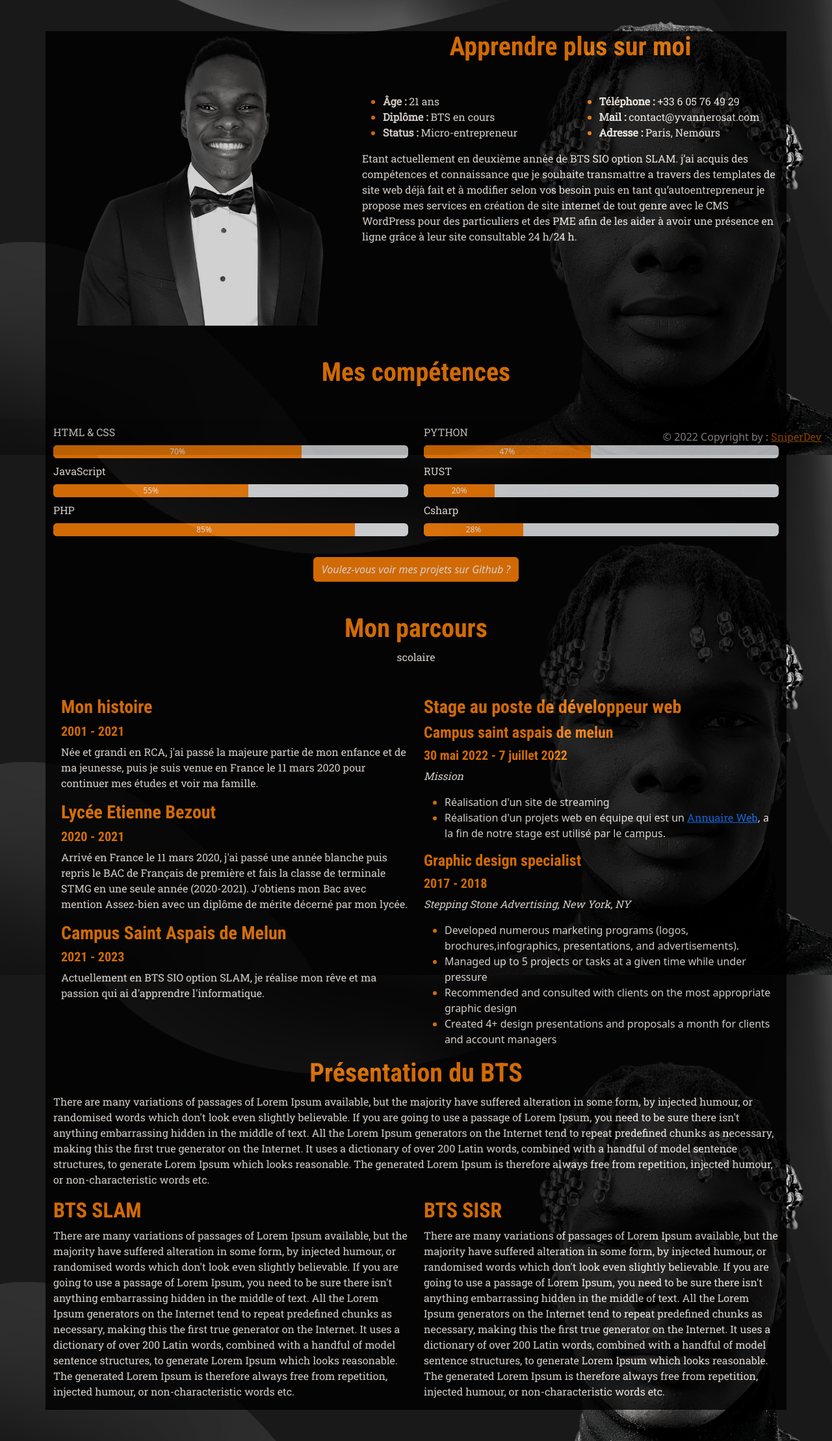
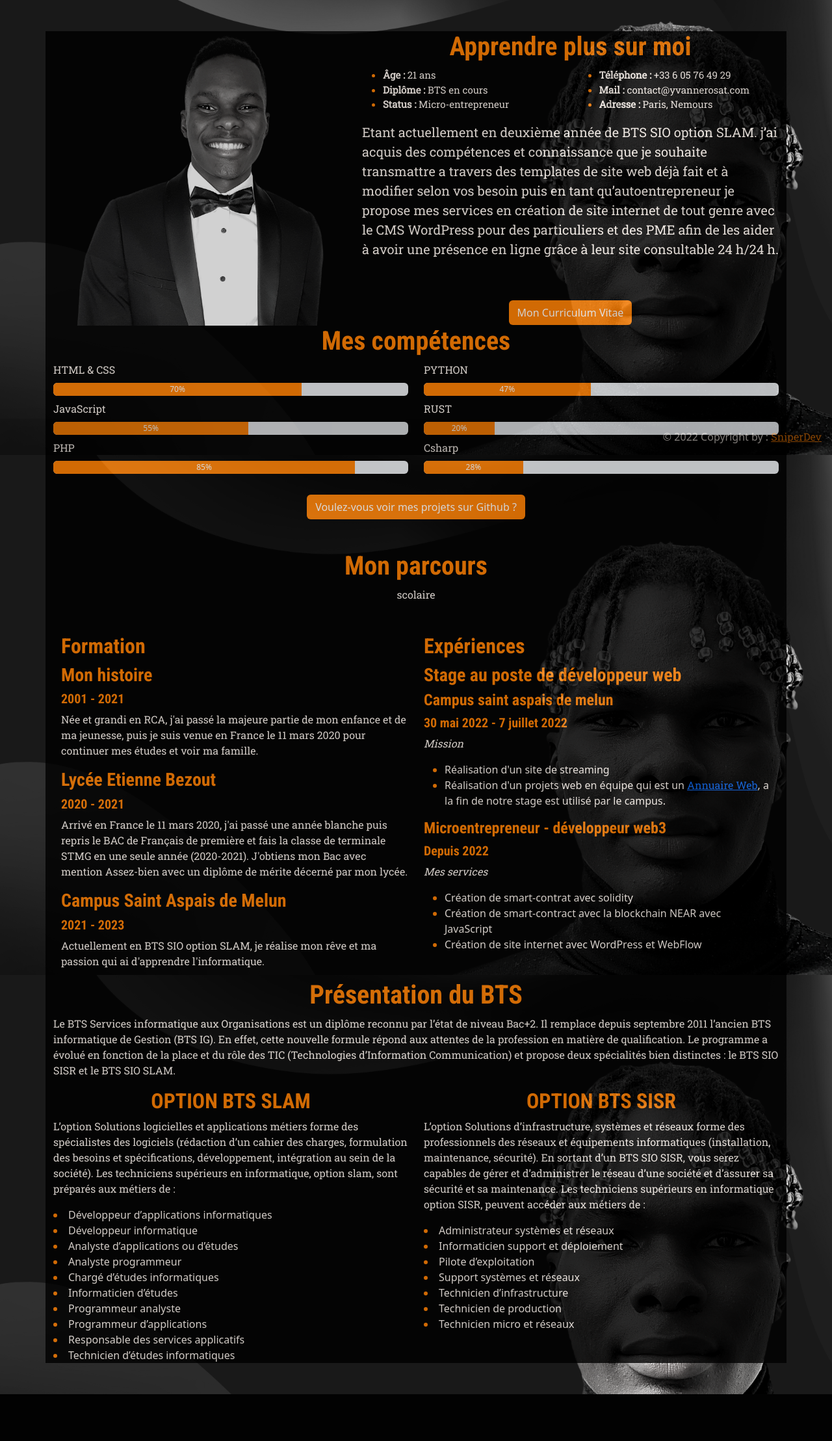
Before and after one commit to YvanneROSAT/Portfolio, a PHP site: page /Apropos.php in a window 1280 px wide. Shown: the part 100-2317 px from the top of the page at 65% size. After the commit the page ends 2245 px from the top, so only its background shows below. Run offline with PHP 8.4, Linux system fonts and the light colour scheme; some web fonts are replaced.

Commit message:
mise en place du html

```diff
--- a/Apropos.php
+++ b/Apropos.php
@@ -11,7 +11,7 @@ require('header_&_footer/header.php');
 
         <!-- text for me -->
         <div class="col-12 col-md-7">
-            <h1 class="mb-3 mb-md-5">Apprendre plus sur moi</h1>
+            <h1>Apprendre plus sur moi</h1>
             <div class="row">
                 <div class="col">
                     <ul class="li">
@@ -32,8 +32,11 @@ require('header_&_footer/header.php');
                 <p>Etant actuellement en deuxième année de BTS SIO option SLAM. j’ai acquis des compétences et connaissance que je
                     souhaite transmattre a travers des templates de site web
                     déjà fait et à modifier selon vos besoin puis en tant qu’autoentrepreneur je propose mes services
-                    en création de site internet de tout genre avec le CMS  WordPress pour des particuliers
+                    en création de site internet de tout genre avec le CMS WordPress pour des particuliers
                     et des PME afin de les aider à avoir une présence en ligne grâce à leur site consultable 24 h/24 h. </p>
+            </div>
+            <div class="col text-center">
+                <a href="pdf/Mon_CV_PRO.pdf" class="btn text-white mt-5" style="background-color: #ff7f00;">Mon Curriculum Vitae</a>
             </div>
         </div>
     </div>
@@ -41,7 +44,7 @@ require('header_&_footer/header.php');
 
     <!-- My skills -->
     <div class="row">
-        <div class="col my-5">
+        <div class="col">
             <h1>Mes compétences</h1>
         </div>
     </div>
@@ -79,7 +82,7 @@ require('header_&_footer/header.php');
     <!-- link github -->
     <div class="row text-center my-4">
         <div class="col">
-            <a href="https://github.com/YvanneROSAT/" class="btn text-white"><i class="bi bi-github">Voulez-vous voir mes projets sur Github ?</i></a>
+            <a href="https://github.com/YvanneROSAT/" class="btn text-white" style="background-color: #ff7f00;">Voulez-vous voir mes projets sur Github ?</a>
         </div>
     </div>
 
@@ -95,6 +98,7 @@ require('header_&_footer/header.php');
 
             <div class="row">
                 <div class="col-lg-6">
+                    <h2>Formation</h1>
                     <h3 class="resume-title">Mon histoire</h3>
                     <h5>2001 - 2021</h5>
                     <div class="resume-item pb-0">
@@ -115,11 +119,12 @@ require('header_&_footer/header.php');
                     <div class="resume-item">
                         <h5>2021 - 2023</h5>
                         <p>Actuellement en BTS SIO option SLAM, je réalise mon rêve
-                             et ma passion qui ai d'apprendre l'informatique.</p>
+                            et ma passion qui ai d'apprendre l'informatique.</p>
                     </div>
                 </div>
 
                 <div class="col-lg-6">
+                    <h2>Expériences</h1>
                     <h3 class="resume-title">Stage au poste de développeur web</h3>
                     <div class="resume-item">
                         <h4>Campus saint aspais de melun</h4>
@@ -133,15 +138,14 @@ require('header_&_footer/header.php');
                         </p>
                     </div>
                     <div class="resume-item">
-                        <h4>Graphic design specialist</h4>
-                        <h5>2017 - 2018</h5>
-                        <p><em>Stepping Stone Advertising, New York, NY</em></p>
+                        <h4>Microentrepreneur - développeur web3</h4>
+                        <h5>Depuis 2022</h5>
+                        <p><em>Mes services</em></p>
                         <p>
                         <ul>
-                            <li>Developed numerous marketing programs (logos, brochures,infographics, presentations, and advertisements).</li>
-                            <li>Managed up to 5 projects or tasks at a given time while under pressure</li>
-                            <li>Recommended and consulted with clients on the most appropriate graphic design</li>
-                            <li>Created 4+ design presentations and proposals a month for clients and account managers</li>
+                            <li>Création de smart-contrat avec solidity</li>
+                            <li>Création de smart-contract avec la blockchain NEAR avec JavaScript</li>
+                            <li>Création de site internet avec WordPress et WebFlow</li>
                         </ul>
                         </p>
                     </div>
@@ -160,38 +164,48 @@ require('header_&_footer/header.php');
 
         <div class="row">
             <p>
-                There are many variations of passages of Lorem Ipsum available, but the majority have suffered alteration in some form, by injected humour,
-                or randomised words which don't look even slightly believable. If you are going to use a passage of Lorem Ipsum, you need to be sure there isn't
-                anything embarrassing hidden in the middle of text. All the Lorem Ipsum generators on the Internet tend to repeat predefined chunks as necessary,
-                making this the first true generator on the Internet. It uses a dictionary of over 200 Latin words, combined with a handful of model sentence structures, to generate Lorem Ipsum which looks reasonable.
-                The generated Lorem Ipsum is therefore always free from repetition, injected humour, or non-characteristic words etc.
+            Le BTS Services informatique aux Organisations est un diplôme reconnu par l’état de niveau Bac+2. Il remplace depuis septembre 2011 l’ancien BTS informatique
+            de Gestion (BTS IG). En effet, cette nouvelle formule répond aux attentes de la profession en matière de qualification. Le programme a évolué en fonction de
+            la place et du rôle des TIC (Technologies d’Information Communication) et propose deux spécialités bien distinctes : le BTS SIO SISR et le BTS SIO SLAM.
             </p>
         </div>
 
         <div class="row">
             <div class="col">
-                <h2>
-                    BTS SLAM
+                <h2 class="text-center">
+                    OPTION BTS SLAM
                 </h2>
                 <p>
-                    There are many variations of passages of Lorem Ipsum available, but the majority have suffered alteration in some form, by injected humour,
-                    or randomised words which don't look even slightly believable. If you are going to use a passage of Lorem Ipsum, you need to be sure there isn't
-                    anything embarrassing hidden in the middle of text. All the Lorem Ipsum generators on the Internet tend to repeat predefined chunks as necessary,
-                    making this the first true generator on the Internet. It uses a dictionary of over 200 Latin words, combined with a handful of model sentence structures, to generate Lorem Ipsum which looks reasonable.
-                    The generated Lorem Ipsum is therefore always free from repetition, injected humour, or non-characteristic words etc.
+                L’option Solutions logicielles et applications métiers forme des spécialistes des logiciels (rédaction d’un cahier des charges, formulation des besoins et spécifications,
+                développement, intégration au sein de la société). Les techniciens supérieurs en informatique, option slam, sont préparés aux métiers de :
                 </p>
+                <li>Développeur d’applications informatiques</li>
+                <li>Développeur informatique</li>
+                <li>Analyste d’applications ou d’études</li>
+                <li>Analyste programmeur</li>
+                <li>Chargé d’études informatiques</li>
+                <li>Informaticien d’études</li>
+                <li>Programmeur analyste</li>
+                <li>Programmeur d’applications</li>
+                <li>Responsable des services applicatifs</li>
+                <li>Technicien d’études informatiques</li>
             </div>
             <div class="col">
-                <h2>
-                    BTS SISR
+                <h2 class="text-center">
+                   OPTION BTS SISR
                 </h2>
                 <p>
-                    There are many variations of passages of Lorem Ipsum available, but the majority have suffered alteration in some form, by injected humour,
-                    or randomised words which don't look even slightly believable. If you are going to use a passage of Lorem Ipsum, you need to be sure there isn't
-                    anything embarrassing hidden in the middle of text. All the Lorem Ipsum generators on the Internet tend to repeat predefined chunks as necessary,
-                    making this the first true generator on the Internet. It uses a dictionary of over 200 Latin words, combined with a handful of model sentence structures, to generate Lorem Ipsum which looks reasonable.
-                    The generated Lorem Ipsum is therefore always free from repetition, injected humour, or non-characteristic words etc.
+                L’option Solutions d’infrastructure, systèmes et réseaux forme des professionnels des réseaux et équipements informatiques (installation, maintenance, sécurité).
+                En sortant d’un BTS SIO SISR, vous serez capables de gérer et d’administrer le réseau d’une société et d’assurer sa sécurité et sa maintenance. Les techniciens
+                supérieurs en informatique option SISR, peuvent accéder aux métiers de :
                 </p>
+                <li>Administrateur systèmes et réseaux</li>
+                <li>Informaticien support et déploiement</li>
+                <li>Pilote d’exploitation</li>
+                <li>Support systèmes et réseaux</li>
+                <li>Technicien d’infrastructure</li>
+                <li>Technicien de production</li>
+                <li>Technicien micro et réseaux</li>
             </div>
         </div>
     </section>
--- a/style.css
+++ b/style.css
@@ -58,7 +58,6 @@ a,
 
 .btn,
 li::marker {
-  background-color: #ff7f00;
   color: #ff7f00;
 }
 
@@ -68,10 +67,63 @@ li::marker {
 }
 
 /* A propos */
-/* .li {
-  font-size: 14px;
+.li {
+  font-size: 15px;
 }
 
 #Textpresent {
   font-size: 20px;
-} */
+}
+
+/* contact */
+.contact-form{
+  background: #fff;
+  margin-top: 10%;
+  margin-bottom: 5%;
+  width: 70%;
+  opacity: 0.8;
+}
+.contact-form .form-control{
+  border-radius:1rem;
+}
+.contact-image{
+  text-align: center;
+}
+.contact-image img{
+  border-radius: 6rem;
+  width: 11%;
+  margin-top: -3%;
+  transform: rotate(29deg);
+}
+.contact-form form{
+  padding: 14%;
+}
+.contact-form form .row{
+  margin-bottom: -7%;
+}
+.contact-form h3{
+  margin-bottom: 8%;
+  margin-top: -10%;
+  text-align: center;
+  color: #0062cc;
+}
+.contact-form .btnContact {
+  width: 50%;
+  border: none;
+  border-radius: 1rem;
+  padding: 1.5%;
+  background: #dc3545;
+  font-weight: 600;
+  color: #fff;
+  cursor: pointer;
+}
+.btnContactSubmit
+{
+  width: 50%;
+  border-radius: 1rem;
+  padding: 1.5%;
+  color: #fff;
+  background-color: #0062cc;
+  border: none;
+  cursor: pointer;
+}
```
Also changed, not shown: VeilleTechno.php (+12 -5 lines), contact.php (+29 -1 lines), projet.php (+9 -2 lines), 1 other file.
